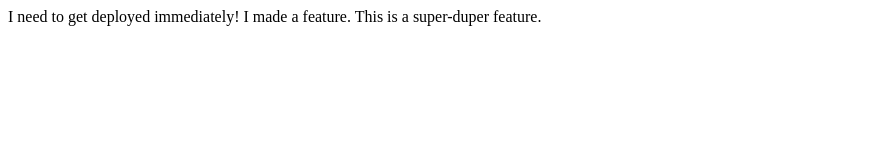
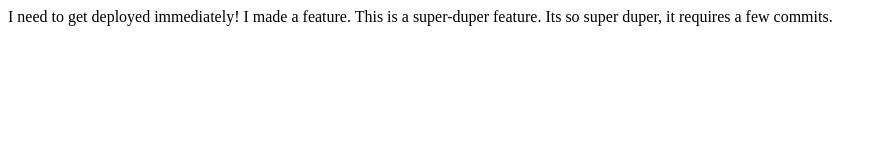
Before and after one commit to withinsight/git-flow-test, a plain HTML site: page index.html in a window 1280 px wide. Shown: the whole page, without its empty margins (0-887 px from the left). Drawn offline with Linux system fonts and the light colour scheme.

Commit message:
Super duper feature 2 second commit

```diff
--- a/index.html
+++ b/index.html
@@ -11,6 +11,6 @@
 
     I made a feature.
 
-    This is a super-duper feature.
+    This is a super-duper feature. Its so super duper, it requires a few commits.
   </body>
 </html>
```
